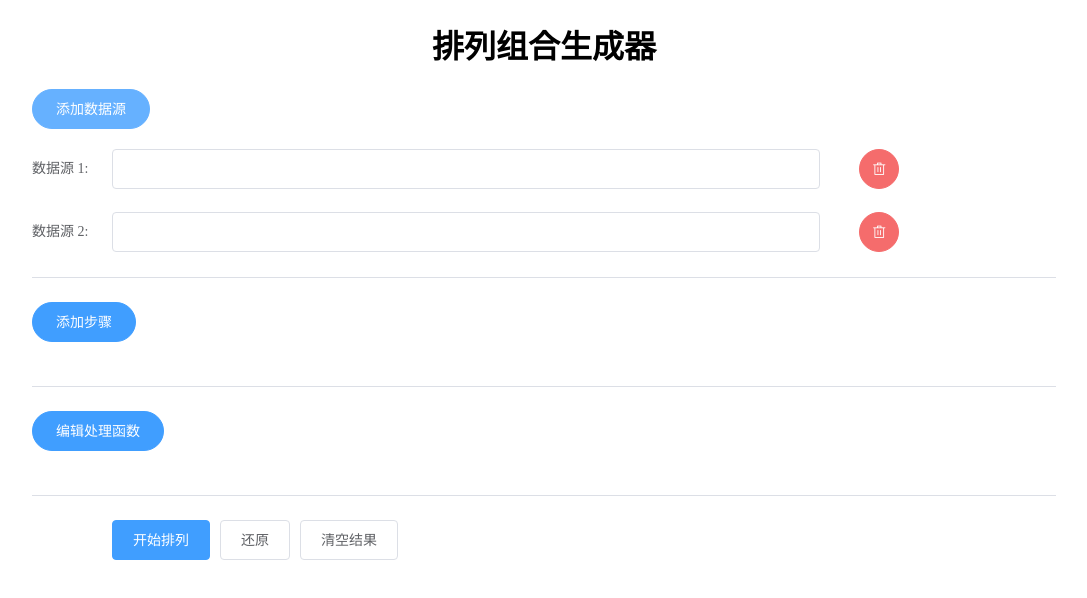
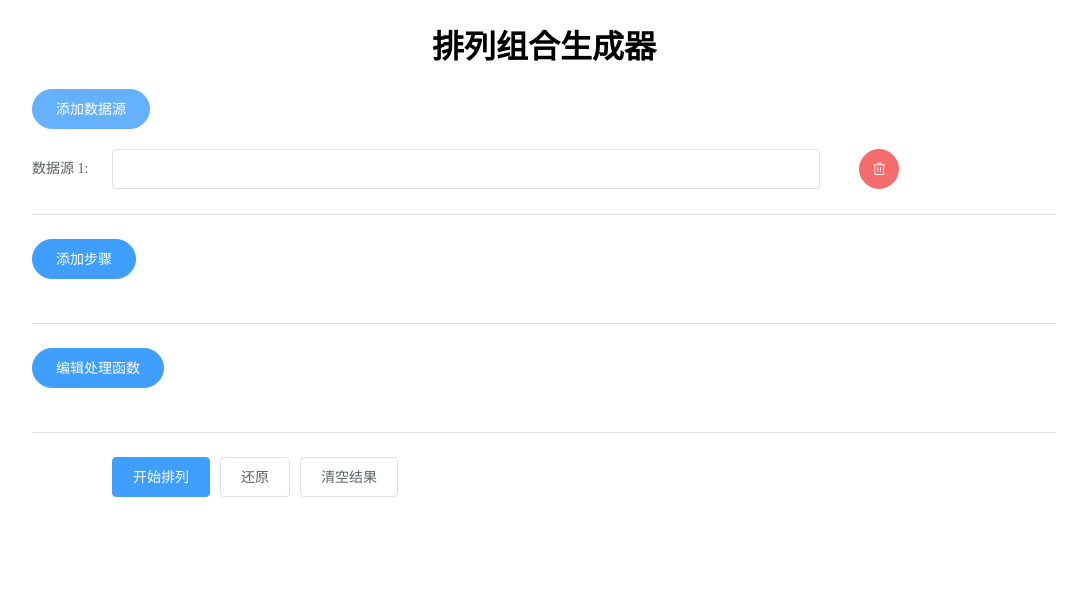
Before and after one commit to nfer/arrangement-combination-generator, a Vue app: page / in a window 1280 px wide. Both pictures are taken after a click on the button "添加数据源". Shown: the top 598 px of the page, without its empty margins (96-1183 px from the left). Built offline with nearby package versions, Linux system fonts and the light colour scheme.

Commit message:
默认不增加数据源

```diff
--- a/src/Generator.vue
+++ b/src/Generator.vue
@@ -5,6 +5,7 @@
         @click="sources.push('');sourceDupFlags.push(true)">
         添加数据源
       </el-button>
+      <div v-if="sources.length">
         <template v-for="(source, idx) in sources">
           <el-form-item :label="`数据源 ${idx + 1}:`" :key="`source-${idx}`">
             <el-row>
@@ -17,7 +18,7 @@
                   active-color="#13ce66">
                 </el-switch>
               </el-col>
-            <el-col :span="1" :offset="1" v-if="sources.length > 1">
+              <el-col :span="1" :offset="1">
                 <el-button type="danger" icon="el-icon-delete" circle
                   @click="sources.splice(idx, 1);sourceDupFlags.splice(idx, 1)"></el-button>
               </el-col>
@@ -77,6 +78,7 @@
               class="result-item">{{ i }}</li>
           </ul>
         </div>
+      </div>
     </el-form>
   </div>
 </template>
@@ -85,11 +87,10 @@
 export default {
   data() {
     return {
-      sources: [''],
-      sourceDupFlags: [true],
+      sources: [],
+      sourceDupFlags: [],
       steps: [],
-      form: {
-      },
+      form: {},
       result: [],
       processorFlag: false,
       processor: 'args => args.join("")',
```
Lines whose indentation alone changed are shown as unchanged.
